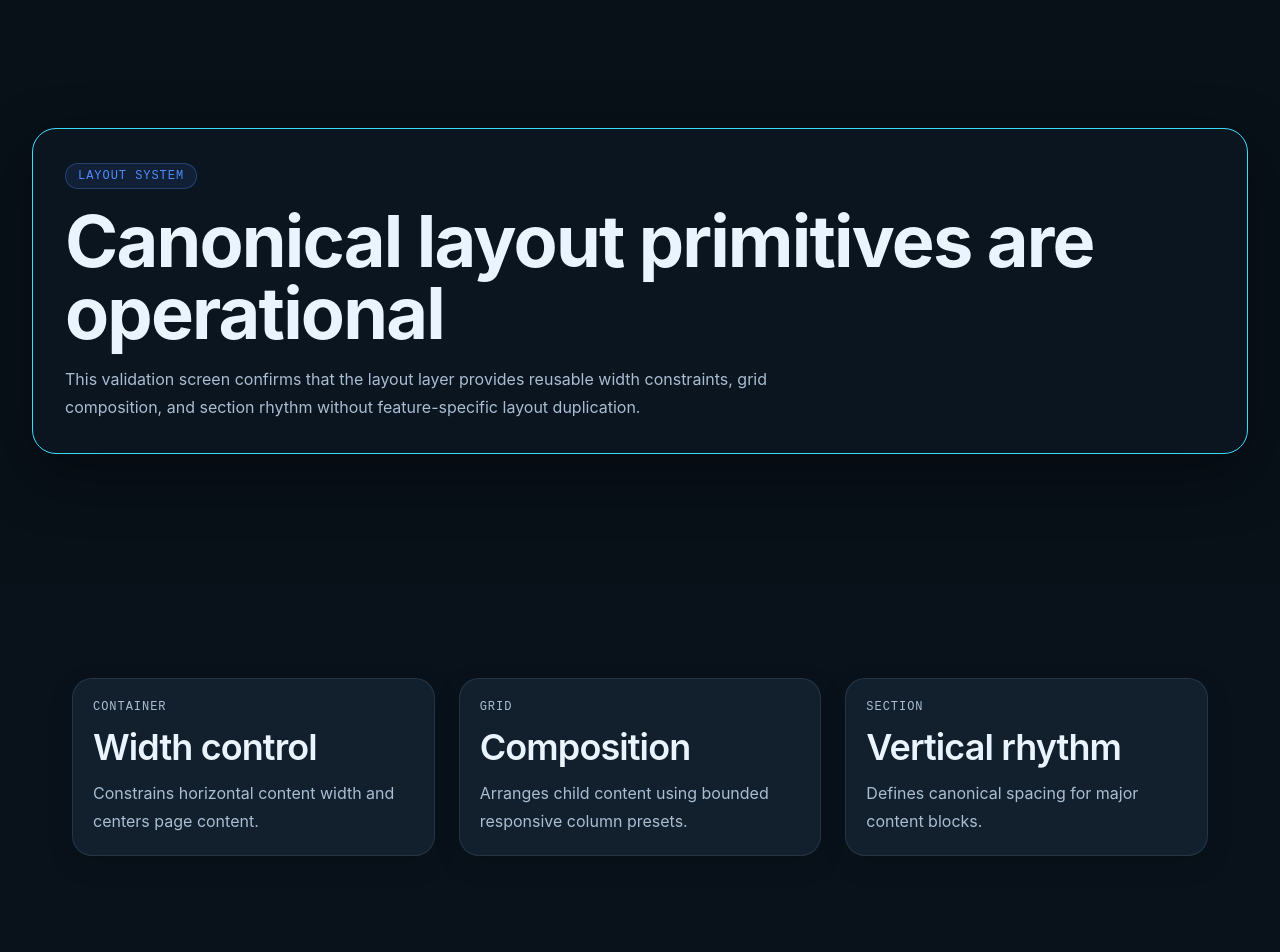
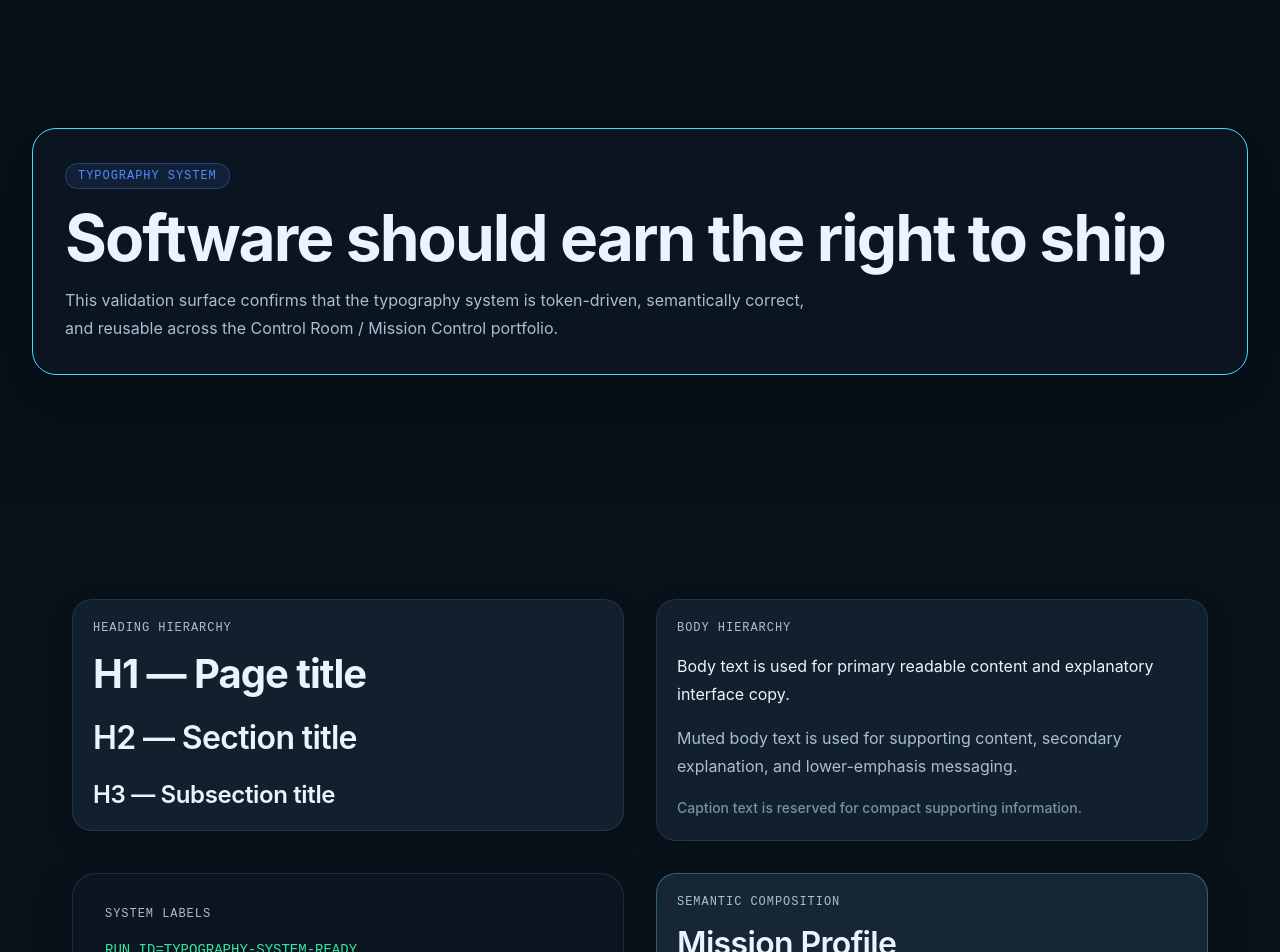
Before and after one commit to thapelomagqazana/thapelo-portfolio, a React (Vite) app: page / in a window 1280 px wide. Shown: the top 952 px of the page. Built offline with nearby package versions, Linux system fonts and the light colour scheme.

Commit message:
feat: implement canonical typography system
Signed-off-by: Thapelo Magqazana <tapsmcgzee8@gmail.com>

```diff
--- a/src/app/App.tsx
+++ b/src/app/App.tsx
@@ -3,33 +3,33 @@ import { Container, Grid, Section } from "../components/layout";
 import type { JSX } from "react";
 
 /**
- * Layout primitive smoke-validation surface.
+ * Typography system validation surface.
  *
  * Purpose:
- * - Prove that Container, Grid, and Section render correctly
- * - Demonstrate clear structural role boundaries
- * - Validate that the layout system composes cleanly with the UI primitive layer
+ * - Prove that the canonical typography hierarchy is working
+ * - Verify semantic rendering with the Text primitive
+ * - Demonstrate heading, body, caption, label, and mono-output usage
  *
  * Important:
  * - This is not the final homepage
- * - It is a temporary validation harness for WBS 1.2.1 only
+ * - It is a bounded validation harness for WBS 1.3.1
  */
 export default function App(): JSX.Element {
   return (
     <main className="min-h-screen bg-bg-900 text-text-primary">
-      <Section space="hero" surface="transparent">
+      <Section space="hero">
         <Container width="wide">
           <Panel variant="focus">
-            <Badge variant="info">layout system</Badge>
+            <Badge variant="info">typography system</Badge>
 
             <Text as="h1" variant="display" className="mt-4">
-              Canonical layout primitives are operational
+              Software should earn the right to ship
             </Text>
 
-            <Text variant="bodyMuted" className="mt-4 max-w-3xl">
-              This validation screen confirms that the layout layer provides
-              reusable width constraints, grid composition, and section rhythm
-              without feature-specific layout duplication.
+            <Text variant="body-muted" className="mt-4 max-w-3xl">
+              This validation surface confirms that the typography system is
+              token-driven, semantically correct, and reusable across the
+              Control Room / Mission Control portfolio.
             </Text>
           </Panel>
         </Container>
@@ -37,60 +37,56 @@ export default function App(): JSX.Element {
 
       <Section space="standard" surface="subtle">
         <Container>
-          <Grid columns={3} gap="lg">
+          <Grid columns={2} gap="xl">
             <Card>
-              <Text variant="label">container</Text>
-              <Text as="h2" variant="h2" className="mt-3">
-                Width control
+              <Text variant="label">heading hierarchy</Text>
+              <Text as="h1" variant="h1" className="mt-4">
+                H1 — Page title
               </Text>
-              <Text variant="bodyMuted" className="mt-3">
-                Constrains horizontal content width and centers page content.
+              <Text as="h2" variant="h2" className="mt-6">
+                H2 — Section title
+              </Text>
+              <Text as="h3" variant="h3" className="mt-6">
+                H3 — Subsection title
               </Text>
             </Card>
 
             <Card>
-              <Text variant="label">grid</Text>
-              <Text as="h2" variant="h2" className="mt-3">
-                Composition
+              <Text variant="label">body hierarchy</Text>
+              <Text variant="body" className="mt-4">
+                Body text is used for primary readable content and explanatory
+                interface copy.
               </Text>
-              <Text variant="bodyMuted" className="mt-3">
-                Arranges child content using bounded responsive column presets.
+              <Text variant="body-muted" className="mt-4">
+                Muted body text is used for supporting content, secondary
+                explanation, and lower-emphasis messaging.
+              </Text>
+              <Text variant="caption" className="mt-4">
+                Caption text is reserved for compact supporting information.
               </Text>
             </Card>
 
-            <Card>
-              <Text variant="label">section</Text>
-              <Text as="h2" variant="h2" className="mt-3">
-                Vertical rhythm
+            <Panel>
+              <Text variant="label">system labels</Text>
+              <Text variant="mono-output" className="mt-4">
+                RUN_ID=TYPOGRAPHY-SYSTEM-READY
               </Text>
-              <Text variant="bodyMuted" className="mt-3">
-                Defines canonical spacing for major content blocks.
-              </Text>
-            </Card>
-          </Grid>
-        </Container>
-      </Section>
-
-      <Section space="compact" surface="transparent" as="section" aria-labelledby="layout-checks">
-        <Container width="narrow">
-          <Text as="h2" variant="h2" id="layout-checks">
-            Layout composition checks
-          </Text>
-
-          <Grid columns={2} gap="xl" className="mt-6">
-            <Panel>
-              <Text variant="label">pairing rule</Text>
-              <Text variant="body" className="mt-3">
-                Section controls vertical rhythm. Container controls width.
+              <Text variant="caption" className="mt-4">
+                Mono output is intentionally limited to system-like text,
+                technical indicators, and terminal-style readouts.
               </Text>
             </Panel>
 
-            <Panel>
-              <Text variant="label">reuse rule</Text>
-              <Text variant="body" className="mt-3">
-                Grid handles arrangement without introducing page-specific layout logic.
+            <Card variant="elevated">
+              <Text variant="label">semantic composition</Text>
+              <Text as="h2" variant="h2" className="mt-4">
+                Mission Profile
               </Text>
-            </Panel>
+              <Text variant="body-muted" className="mt-4">
+                The Text primitive separates semantics from visual styling while
+                still encouraging correct heading usage.
+              </Text>
+            </Card>
           </Grid>
         </Container>
       </Section>
--- a/src/components/ui/Text.tsx
+++ b/src/components/ui/Text.tsx
@@ -1,48 +1,45 @@
 import type { ElementType, HTMLAttributes, ReactNode, JSX } from "react";
 
 import { classNames } from "../../lib/classNames";
+import { isHeadingTag, type TypographyVariant } from "../../lib/typography";
 import { textVariants } from "../../lib/uiVariants";
 
 /**
- * Supported text style variants.
- */
-export type TextVariant = keyof typeof textVariants.variant;
-
-/**
- * Polymorphic Text props.
+ * Props for the canonical Text primitive.
  *
  * Responsibilities:
- * - Apply canonical typography styles consistently
- * - Preserve semantic rendering through the `as` prop
- * - Provide bounded typography variants
+ * - Apply typography variants consistently
+ * - Preserve semantic HTML through the `as` prop
+ * - Keep text rendering reusable across all features
  *
- * Notes:
- * - This primitive is intentionally small.
- * - It is not a full rich-text system.
+ * Accessibility notes:
+ * - Callers are responsible for correct heading order in page composition
+ * - This primitive does not auto-correct semantic misuse
+ * - It supports semantic rendering and bounded visual variants only
  */
 export interface TextProps extends HTMLAttributes<HTMLElement> {
   /**
-   * Underlying HTML element to render.
+   * Underlying element to render.
    *
    * Examples:
-   * - h1
-   * - h2
-   * - p
-   * - span
+   * - "h1"
+   * - "h2"
+   * - "p"
+   * - "span"
    *
    * Defaults to "p".
    */
   as?: ElementType;
 
   /**
-   * Canonical typography style variant.
+   * Canonical typography variant.
    *
    * Defaults to "body".
    */
-  variant?: TextVariant;
+  variant?: TypographyVariant;
 
   /**
-   * Child content to render.
+   * Rendered content.
    */
   children: ReactNode;
 }
@@ -50,18 +47,49 @@ export interface TextProps extends HTMLAttributes<HTMLElement> {
 /**
  * Canonical Text primitive.
  *
- * Accessibility notes:
- * - Semantic correctness is controlled by the `as` prop
- * - Visual style and semantic tag are intentionally separable
- * - Callers must still preserve proper heading hierarchy
+ * Design goals:
+ * - One reusable typography entry point for the app
+ * - Bounded, explicit variant system
+ * - Semantic flexibility without feature coupling
  */
 export function Text({
   as: Component = "p",
+  variant = "body",
   className,
-  variant = "body",
   children,
   ...props
 }: TextProps): JSX.Element {
+  /**
+   * Helpful development warning for obvious semantic mismatches.
+   *
+   * This avoids silently encouraging patterns like:
+   * - as="p" with variant="h1"
+   * - as="h1" with variant="caption"
+   *
+   * The warning is non-blocking because some rare compositions can still be valid.
+   */
+  if (import.meta.env.DEV) {
+    const componentName =
+      typeof Component === "string" ? Component : "custom-component";
+
+    const headingVariant = variant === "h1" || variant === "h2" || variant === "h3";
+    const headingElement = typeof Component === "string" && isHeadingTag(Component);
+
+    if (headingVariant && typeof Component === "string" && !headingElement) {
+      console.warn(
+        `[Text] Heading variant "${variant}" is being rendered as "${componentName}". ` +
+          `Prefer semantic heading tags for heading variants.`,
+      );
+    }
+
+    if (!headingVariant && typeof Component === "string" && headingElement) {
+      console.warn(
+        `[Text] Semantic heading "${componentName}" is using non-heading variant "${variant}". ` +
+          `Confirm this is intentional.`,
+      );
+    }
+  }
+
   return (
     <Component
       className={classNames(textVariants.variant[variant], className)}
--- /dev/null
+++ b/src/lib/typography.ts
@@ -0,0 +1,59 @@
+/**
+ * Canonical typography contracts and helpers.
+ *
+ * Purpose:
+ * - Define the supported typography hierarchy in one place
+ * - Keep semantic heading rules explicit
+ * - Prevent ad hoc text-role expansion across the codebase
+ *
+ * Design notes:
+ * - This file is intentionally small and stable.
+ * - It represents the typography vocabulary, not rendering logic.
+ */
+
+/**
+ * Supported semantic heading tags for structured content.
+ */
+export type HeadingTag = "h1" | "h2" | "h3" | "h4" | "h5" | "h6";
+
+/**
+ * Supported typography variants.
+ *
+ * These variants map to the canonical text hierarchy for the portfolio.
+ */
+export type TypographyVariant =
+  | "display"
+  | "h1"
+  | "h2"
+  | "h3"
+  | "body"
+  | "body-muted"
+  | "caption"
+  | "label"
+  | "mono-output";
+
+/**
+ * Ordered heading levels used for semantic validation rules and future checks.
+ */
+export const HEADING_LEVEL_ORDER: readonly HeadingTag[] = [
+  "h1",
+  "h2",
+  "h3",
+  "h4",
+  "h5",
+  "h6",
+] as const;
+
+/**
+ * Returns true when a typography variant is heading-like.
+ */
+export function isHeadingVariant(variant: TypographyVariant): boolean {
+  return variant === "h1" || variant === "h2" || variant === "h3";
+}
+
+/**
+ * Returns true when the supplied element is a semantic heading.
+ */
+export function isHeadingTag(value: string): value is HeadingTag {
+  return HEADING_LEVEL_ORDER.includes(value as HeadingTag);
+}
--- a/src/lib/uiVariants.ts
+++ b/src/lib/uiVariants.ts
@@ -55,16 +55,30 @@ export const badgeVariants = {
   },
 } as const;
 
+/**
+ * Canonical typography variant map.
+ *
+ * Rules:
+ * - Keys here must match TypographyVariant exactly
+ * - Typography styling should be token-driven and centralized
+ */
 export const textVariants = {
   variant: {
-    display: "font-sans text-5xl md:text-7xl font-bold tracking-tight text-text-primary",
-    h1: "font-sans text-4xl md:text-5xl font-bold tracking-tight text-text-primary",
-    h2: "font-sans text-3xl md:text-4xl font-semibold tracking-tight text-text-primary",
-    h3: "font-sans text-2xl font-semibold tracking-tight text-text-primary",
-    body: "font-sans text-base leading-7 text-text-primary",
-    bodyMuted: "font-sans text-base leading-7 text-text-secondary",
-    caption: "font-sans text-sm leading-6 text-text-muted",
-    label:
-      "font-mono text-xs uppercase tracking-[0.08em] text-text-secondary",
+    display: "type-display",
+    h1: "type-h1",
+    h2: "type-h2",
+    h3: "type-h3",
+    body: "type-body",
+    "body-muted": "type-body-muted",
+    caption: "type-caption",
+    label: "type-label",
+    "mono-output": "type-mono-output",
   },
 } as const;
+
+export type ButtonVariant = keyof typeof buttonVariants.variant;
+export type ButtonSize = keyof typeof buttonVariants.size;
+export type CardVariant = keyof typeof cardVariants.variant;
+export type PanelVariant = keyof typeof panelVariants.variant;
+export type BadgeVariant = keyof typeof badgeVariants.variant;
+export type TextVariant = keyof typeof textVariants.variant;
--- a/src/styles/index.css
+++ b/src/styles/index.css
@@ -32,6 +32,176 @@
  * - semantic, not arbitrary
  * - stable and reusable across features
  */
+
+ @theme {
+  /* Fonts */
+  --font-sans: "Inter", ui-sans-serif, system-ui, sans-serif;
+  --font-mono: "JetBrains Mono", ui-monospace, monospace;
+
+  /* Text scale tokens */
+  --text-display-xl: 4rem;
+  --text-display-xl--line-height: 1.02;
+
+  --text-display-lg: 3.25rem;
+  --text-display-lg--line-height: 1.05;
+
+  --text-heading-1: 2.5rem;
+  --text-heading-1--line-height: 1.1;
+
+  --text-heading-2: 2rem;
+  --text-heading-2--line-height: 1.15;
+
+  --text-heading-3: 1.5rem;
+  --text-heading-3--line-height: 1.2;
+
+  --text-body-lg: 1.125rem;
+  --text-body-lg--line-height: 1.75rem;
+
+  --text-body: 1rem;
+  --text-body--line-height: 1.75rem;
+
+  --text-caption: 0.875rem;
+  --text-caption--line-height: 1.5rem;
+
+  --text-label: 0.75rem;
+  --text-label--line-height: 1rem;
+}
+
+/**
+ * Base browser/document normalization.
+ */
+:root {
+  color-scheme: dark;
+  font-synthesis: none;
+  text-rendering: optimizeLegibility;
+  -webkit-font-smoothing: antialiased;
+  -moz-osx-font-smoothing: grayscale;
+}
+
+*,
+*::before,
+*::after {
+  box-sizing: border-box;
+}
+
+html,
+body,
+#root {
+  min-height: 100%;
+}
+
+html,
+body {
+  margin: 0;
+}
+
+body {
+  min-width: 320px;
+  background:
+    radial-gradient(circle at top, rgba(61, 220, 255, 0.08), transparent 30%),
+    var(--color-bg-900);
+}
+
+/**
+ * Canonical typography utilities.
+ *
+ * Rules:
+ * - These are the only permanent typography utility classes for the shared system
+ * - They must be token-driven
+ * - They must not contain hard-coded colors or font sizes
+ * - They are intended for use through the Text primitive first
+ */
+@utility type-display {
+  font-family: var(--font-sans);
+  font-size: var(--text-display-lg);
+  line-height: var(--text-display-lg--line-height);
+  font-weight: 700;
+  letter-spacing: -0.03em;
+  color: var(--color-text-primary);
+}
+
+@utility type-h1 {
+  font-family: var(--font-sans);
+  font-size: var(--text-heading-1);
+  line-height: var(--text-heading-1--line-height);
+  font-weight: 700;
+  letter-spacing: -0.025em;
+  color: var(--color-text-primary);
+}
+
+@utility type-h2 {
+  font-family: var(--font-sans);
+  font-size: var(--text-heading-2);
+  line-height: var(--text-heading-2--line-height);
+  font-weight: 600;
+  letter-spacing: -0.02em;
+  color: var(--color-text-primary);
+}
+
+@utility type-h3 {
+  font-family: var(--font-sans);
+  font-size: var(--text-heading-3);
+  line-height: var(--text-heading-3--line-height);
+  font-weight: 600;
+  letter-spacing: -0.015em;
+  color: var(--color-text-primary);
+}
+
+@utility type-body {
+  font-family: var(--font-sans);
+  font-size: var(--text-body);
+  line-height: var(--text-body--line-height);
+  font-weight: 400;
+  color: var(--color-text-primary);
+}
+
+@utility type-body-muted {
+  font-family: var(--font-sans);
+  font-size: var(--text-body);
+  line-height: var(--text-body--line-height);
+  font-weight: 400;
+  color: var(--color-text-secondary);
+}
+
+@utility type-caption {
+  font-family: var(--font-sans);
+  font-size: var(--text-caption);
+  line-height: var(--text-caption--line-height);
+  font-weight: 500;
+  color: var(--color-text-muted);
+}
+
+@utility type-label {
+  font-family: var(--font-mono);
+  font-size: var(--text-label);
+  line-height: var(--text-label--line-height);
+  font-weight: 500;
+  letter-spacing: 0.08em;
+  text-transform: uppercase;
+  color: var(--color-text-secondary);
+}
+
+@utility type-mono-output {
+  font-family: var(--font-mono);
+  font-size: var(--text-caption);
+  line-height: var(--text-caption--line-height);
+  font-weight: 500;
+  color: var(--color-accent-green);
+}
+
+/**
+ * Responsive typography refinement.
+ *
+ * Keeps headings readable and expressive on larger screens
+ * without introducing uncontrolled fluid typography.
+ */
+@media (min-width: 768px) {
+  .type-display {
+    font-size: var(--text-display-xl);
+    line-height: var(--text-display-xl--line-height);
+  }
+}
+
 @theme {
   /* ------------------------------ */
   /* Fonts                          */
```
Also changed, not shown: 2 other files (tests, documents, lock files or other folders).
